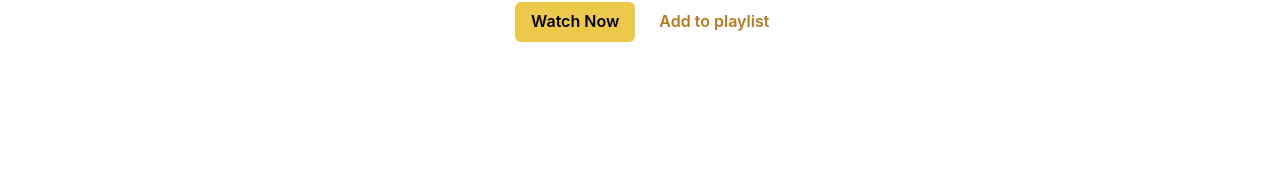
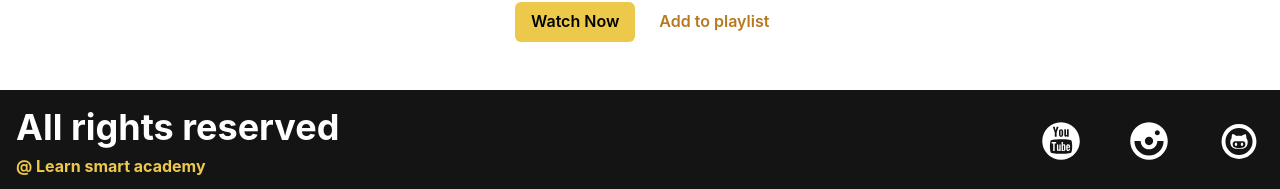
Before and after one commit to asaad-tt/learn-smart, a React (Create React App) app: page /courses in a window 1280 px wide. Shown: the part 670-859 px from the top of the page. Before the commit the page ends 800 px from the top, so only its background shows below. Built offline with nearby package versions, Linux system fonts and the light colour scheme.

Commit message:
footer added

```diff
--- a/src/App.js
+++ b/src/App.js
@@ -3,7 +3,8 @@
 import Courses from './components/Courses/Courses';
 
 import Home from './components/Home/Home';
-import Header from './components/Layout/Header';
+import Footer from './components/Layout/Footer/Footer';
+import Header from './components/Layout/Header/Header.jsx';
 
 function App() {
   return (
@@ -13,6 +14,8 @@
         <Route path="/" element={<Home></Home>} />
         <Route path="/courses" element={<Courses></Courses>} />
       </Routes>
+
+      <Footer />
     </Router>
   );
 }
--- /dev/null
+++ b/src/components/Layout/Footer/Footer.jsx
@@ -0,0 +1,47 @@
+import { Box, Heading, HStack, Stack, Text, VStack } from '@chakra-ui/react';
+import React from 'react';
+import {
+  TiSocialYoutubeCircular,
+  TiSocialInstagramCircular,
+} from 'react-icons/ti';
+import { DiGithub } from 'react-icons/di';
+
+const Footer = () => {
+  return (
+    <Box padding={'4'} bg="blackAlpha.900" minH={'10vh'}>
+      <Stack direction={['column', 'row']}>
+        <VStack alignItems={['center', 'flex-start']} width="full">
+          <Heading children="All rights reserved" color={'white'}></Heading>
+          <Heading
+            children="@ Learn smart academy"
+            color={'yellow.400'}
+            size="sm"
+            fontFamily={'body'}
+          ></Heading>
+        </VStack>
+
+        <HStack
+          color={'white'}
+          fontSize="50"
+          spacing={['2', '10']}
+          justifyContent="center"
+        >
+          <a
+            href="https://www.youtube.com/@programmingwithmosh"
+            target={'blank'}
+          >
+            <TiSocialYoutubeCircular />
+          </a>
+          <a href="https://www.instagram.com/" target={'blank'}>
+            <TiSocialInstagramCircular />
+          </a>
+          <a href="https://github.com/asaad-tt" target={'blank'}>
+            <DiGithub />
+          </a>
+        </HStack>
+      </Stack>
+    </Box>
+  );
+};
+
+export default Footer;
--- a/src/components/Layout/Header.jsx
+++ b/src/components/Layout/Header/Header.jsx
@@ -10,7 +10,7 @@
   VStack,
 } from '@chakra-ui/react';
 import React from 'react';
-import { ColorModeSwitcher } from '../../ColorModeSwitcher';
+import { ColorModeSwitcher } from '../../../ColorModeSwitcher';
 import { RiDashboardFill, RiLogoutBoxLine, RiMenu5Fill } from 'react-icons/ri';
 import { Link } from 'react-router-dom';
 
```
